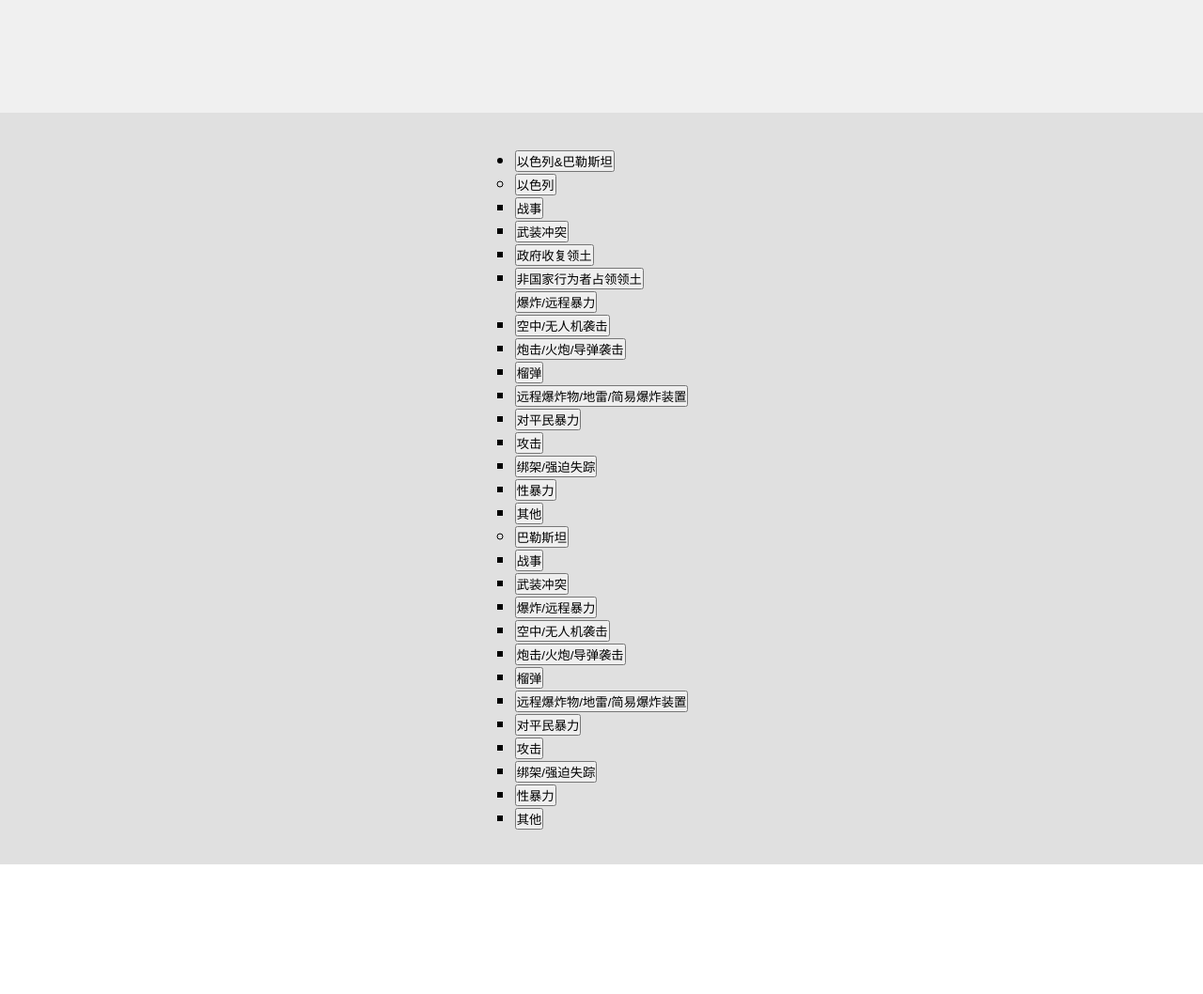
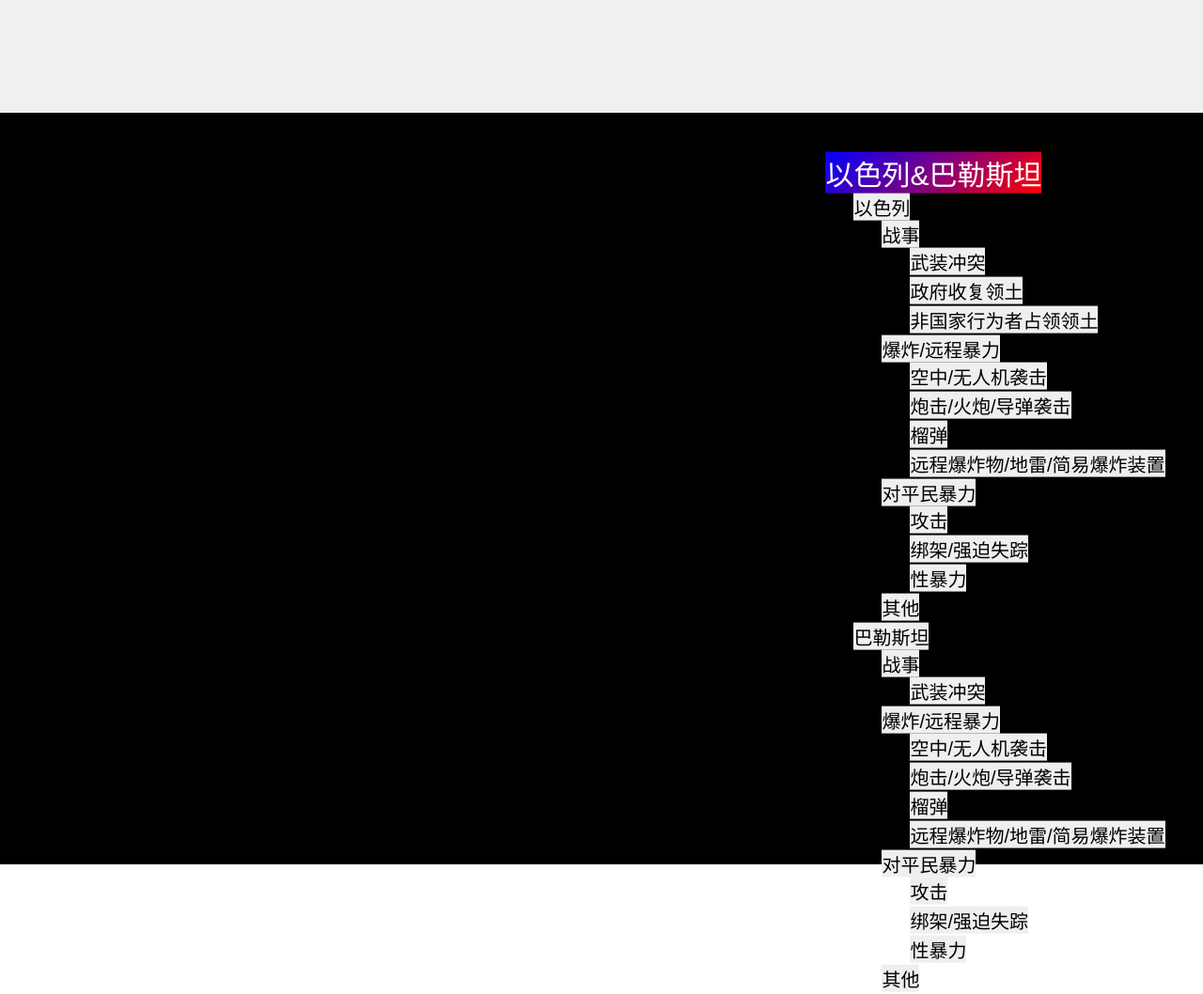
Before and after one commit to fengjianjiang41/VIS_Final_MENews, a plain HTML site: page index.html in a window 1280 px wide. Shown: the part 2280-3338 px from the top of the page at 94% size. Before the commit the page ends 3200 px from the top, so only its background shows below. Drawn offline with Linux system fonts and the light colour scheme.

Commit message:
test_jfj_add_tree_draft_2

```diff
--- a/index.html
+++ b/index.html
@@ -33,19 +33,11 @@
       </div>
     </section>
 
-    <section class="page" id="page4">
-      <!-- <div class="content">
-        <h2>Chapter 3</h2>
-        <p>Here comes the 4th page!</p>
-      </div> -->
-      <!-- <div class="content">
-        <h1>欢迎来到故事</h1>
-        <p>这是滚动叙述体验的第一部分。</p>
-      </div> -->
+    <section class="page" id="page4" style="background-color: black;">
       <div class="tree-container">
         <ul class="tree">
           <li>
-            <button>以色列&巴勒斯坦</button>
+            <button style="background: linear-gradient(135deg, #0000ff, #ff0000); color: rgb(255, 255, 255);">以色列&巴勒斯坦</button>
             <ul>
               <li>
                 <button>以色列</button>
@@ -58,6 +50,7 @@
                       <li><button>非国家行为者占领领土</button></li>
                     </ul>
                   </li>
+                  <li>
                     <button>爆炸/远程暴力</button>
                     <ul>
                       <li><button>空中/无人机袭击</button></li>
@@ -110,6 +103,49 @@
           </li>
         </ul>
       </div>
+    </section>
+
+    <style>
+      .tree-container ul {
+      list-style-type: none;
+      }
+
+      .tree-container ul li {
+      position: relative;
+      padding-left: 20px;
+      margin-bottom: 2px; /* Adjust vertical spacing between each button */
+      left: 10px;
+      }
+
+      .tree-container button {
+      font-size: 36px; /* Default font size for buttons */
+      border: none; /* Remove border */
+      outline: none; /* Remove outline */
+      cursor: pointer; /* Change cursor to hand with finger stretched out */
+      }
+
+      .tree-container ul li button {
+      font-size: 30px; /* Font size for buttons inside list items */
+      border: none; /* Remove border */
+      outline: none; /* Remove outline */
+      cursor: pointer; /* Change cursor to hand with finger stretched out */
+      }
+
+      .tree-container ul li ul li button {
+      font-size: 20px; /* Font size for buttons inside nested list items */
+      border: none; /* Remove border */
+      outline: none; /* Remove outline */
+      cursor: pointer; /* Change cursor to hand with finger stretched out */
+      }
+    </style>
+    <style>
+      .tree-container {
+      position: relative;
+      left: 30%;
+      transform: translateX(-10%);
+      transform: translateY(10%);
+      }
+    </style>
       <!-- Add more pages as needed -->
     </section>
 
```
Lines whose indentation alone changed are shown as unchanged.
